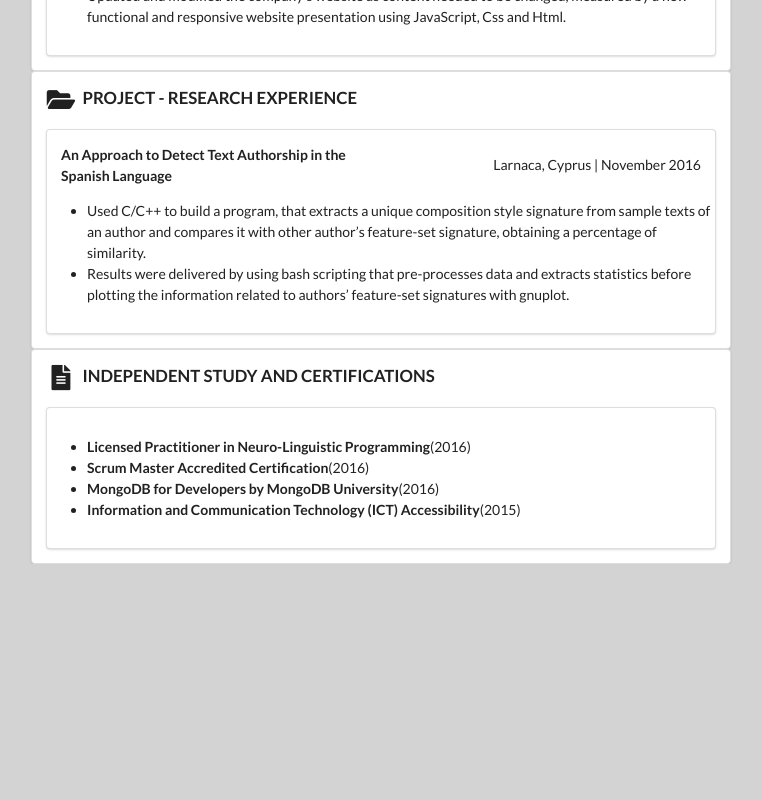
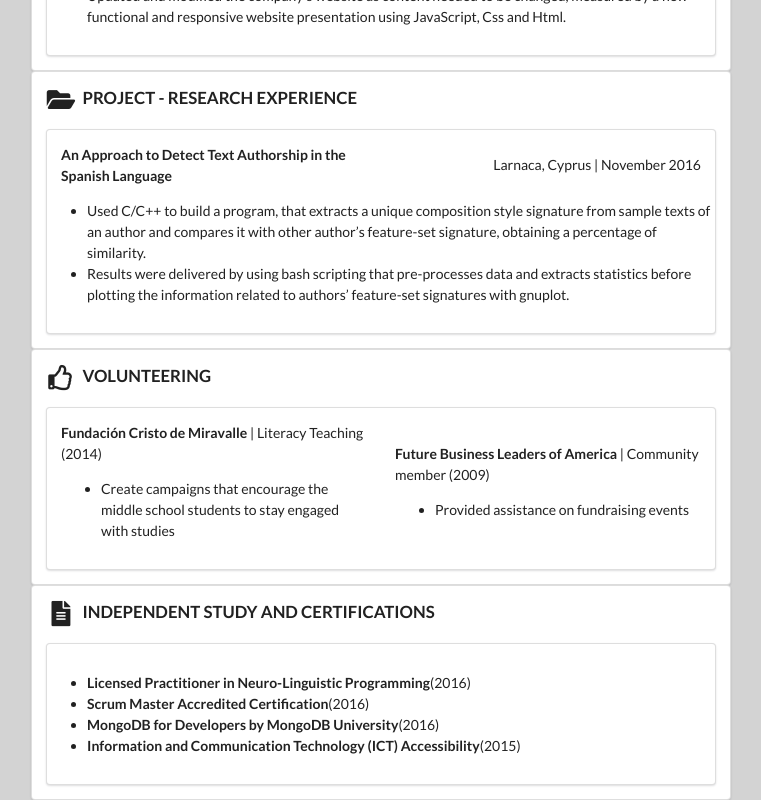
Before and after one commit to robertomaldonado/MaldonadoResume, a React (Create React App) app: page / in a window 1280 px wide. Shown: the part 1339-2139 px from the top of the page, without its empty margins (259-1020 px from the left). Before the commit the page ends 1903 px from the top, so only its background shows below. Built offline with nearby package versions, Linux system fonts and the light colour scheme.

Commit message:
Added volunteer component and functionallity

```diff
--- a/src/PersonalSiteDashboard.js
+++ b/src/PersonalSiteDashboard.js
@@ -4,17 +4,20 @@ import AboutSection from './about/AboutSection';
 import WorkExperienceSection from './WorkExperienceSection';
 import ResearchExpSection from './ResearchExpSection';
 import CertSection from './CertSection';
+import VolunteerSection from './VolunteerSection';
 
 export class PersonalSiteDashboard extends React.Component {
 
     render(){
-        const {detail_items, education_items, work_items, research, certificates} = this.props
+        const {detail_items, education_items, work_items, research,
+            certificates, volunteer} = this.props
         return (
             <div>
                 <AboutSection detail_items={detail_items} />
                 <EducationSection education_items={education_items} />
                 <WorkExperienceSection work_items={work_items} />
                 <ResearchExpSection research={research} />
+                <VolunteerSection volunteering={volunteer} />
                 <CertSection certificates={certificates} />
             </div>
         );
--- /dev/null
+++ b/src/VolunteerSection.js
@@ -0,0 +1,45 @@
+import React from 'react'
+
+class VolunteerSection extends React.Component{
+    render(){
+        const {volunteering} = this.props
+        return(
+            <div className="ui text container">
+                <div className="ui segment">
+                    <p className="large text">
+                        <i className="large thumbs up outline icon"></i>
+                        <b> VOLUNTEERING </b>
+                    </p>
+                    <div className="ui text segment">
+                        <div className="ui two column stackable left aligned grid">
+                          <div className="middle aligned row">
+                          { volunteering.map(
+                          (volunteer_item, i) =>
+                              <div className="column left aligned" key={i}>
+                                <b>{volunteer_item.organization}</b> | {volunteer_item.position} ({volunteer_item.startDate})
+                                <ul>
+                                { volunteer_item.highlights.map(
+                                    (item, k) =>
+                                    <li key={k}>
+                                        {item}
+                                    </li>
+                                )
+                                }
+                                </ul>
+                              </div>
+
+                          )}
+                          </div>
+                        </div>
+                    </div>
+                    {/* <button
+                    className="ui basic button icon">
+                    <i className="plus icon" />
+                    </button> */}
+                </div>
+            </div>
+        )
+    }
+}
+
+export default VolunteerSection
--- a/src/index.js
+++ b/src/index.js
@@ -71,14 +71,25 @@ import * as serviceWorker from './serviceWorker';
             ]
           }],
         "volunteer": [{
-          "organization": "Organization",
-          "position": "Volunteer",
-          "website": "http://organization.com/",
-          "startDate": "2012-01-01",
-          "endDate": "2013-01-01",
+          "organization": "Fundación Cristo de Miravalle",
+          "position": "Literacy Teaching",
+          "website": "N/A",
+          "startDate": "2014",
+          "endDate": "May 2015",
           "summary": "...",
           "highlights": [
-            "Awarded 'Volunteer of the Month'"
+            "Create campaigns that encourage the middle school students to stay engaged with studies"
+          ]
+        },
+        {
+          "organization": "Future Business Leaders of America",
+          "position": "Community member",
+          "website": "N/A",
+          "startDate": "2009",
+          "endDate": "2009",
+          "summary": "...",
+          "highlights": [
+            "Provided assistance on fundraising events"
           ]
         }],
         "education": [
@@ -193,11 +204,12 @@ import * as serviceWorker from './serviceWorker';
 
 ReactDOM.render(
     <PersonalSiteDashboard
-      detail_items={allData.basics}
-      education_items={allData.education}
-      work_items={allData.work}
+      detail_items = {allData.basics}
+      education_items = {allData.education}
+      work_items = {allData.work}
       research = {allData.publications}
       certificates = {allData.certificates}
+      volunteer = {allData.volunteer}
     />,
     document.getElementById('root')
 );
```
